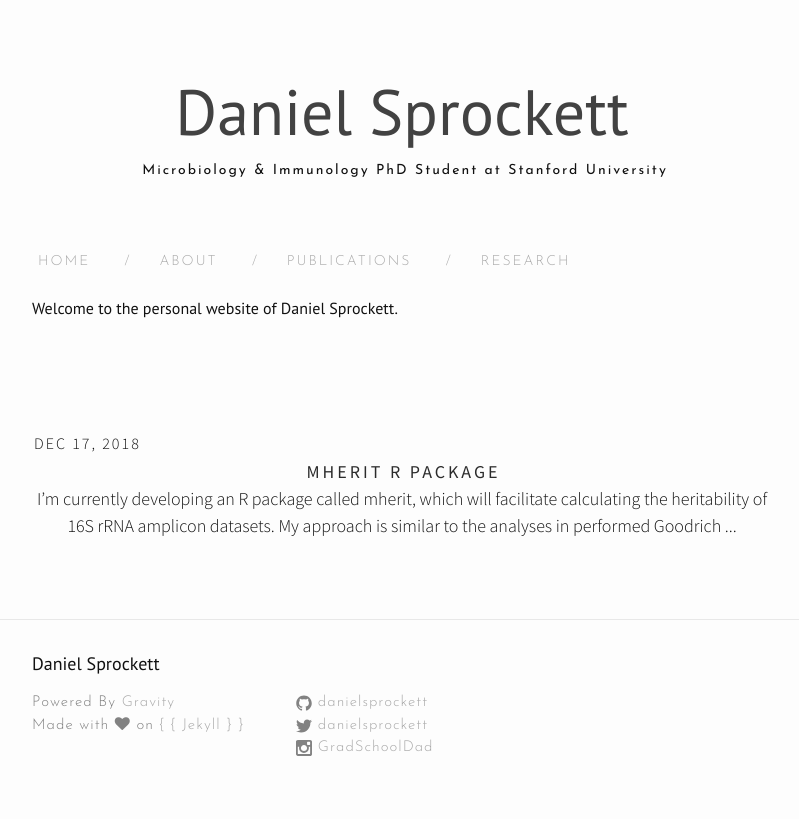
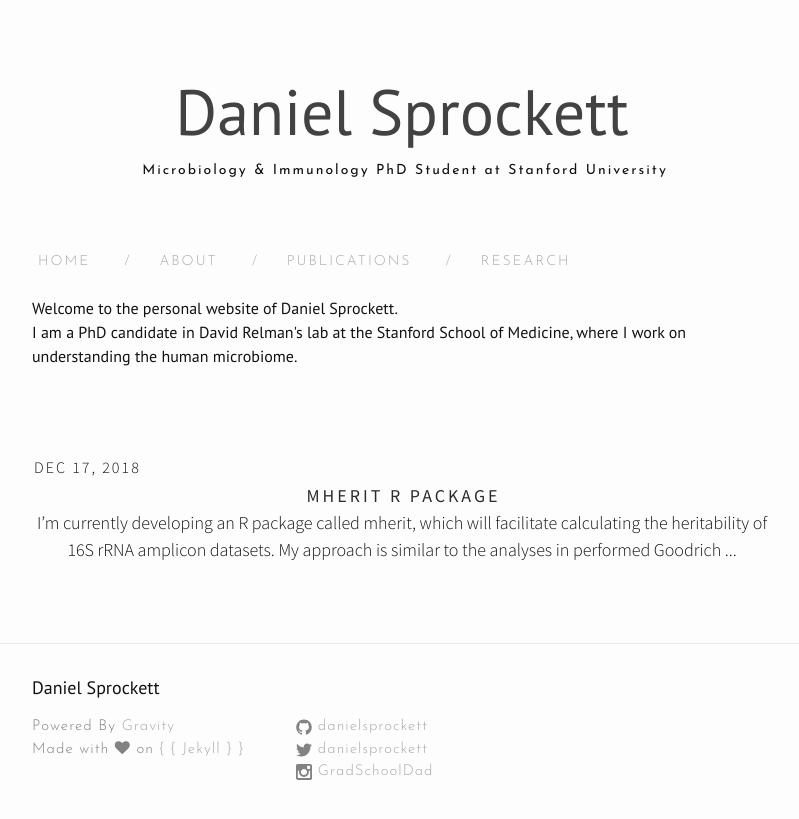
Before and after one commit to DanielSprockett/danielsprockett.github.io, a Jekyll site: the page built from index.html, in a window 1280 px wide. Shown: the top 819 px of the page, without its empty margins (238-1037 px from the left). Built offline with Jekyll 4.4.1, drawn with Linux system fonts in a browser that asks for light colours; nearby versions of some CDN libraries; the list of posts is cut into pages by our own code.

Commit message:
Update index.html

```diff
--- a/index.html
+++ b/index.html
@@ -19,6 +19,7 @@ layout: default
 <br>
 Welcome to the personal website of Daniel Sprockett. <br>
 
+I am a PhD candidate in David Relman's lab at the Stanford School of Medicine, where I work on understanding the human microbiome.
 <br>
 <br>
 
```
